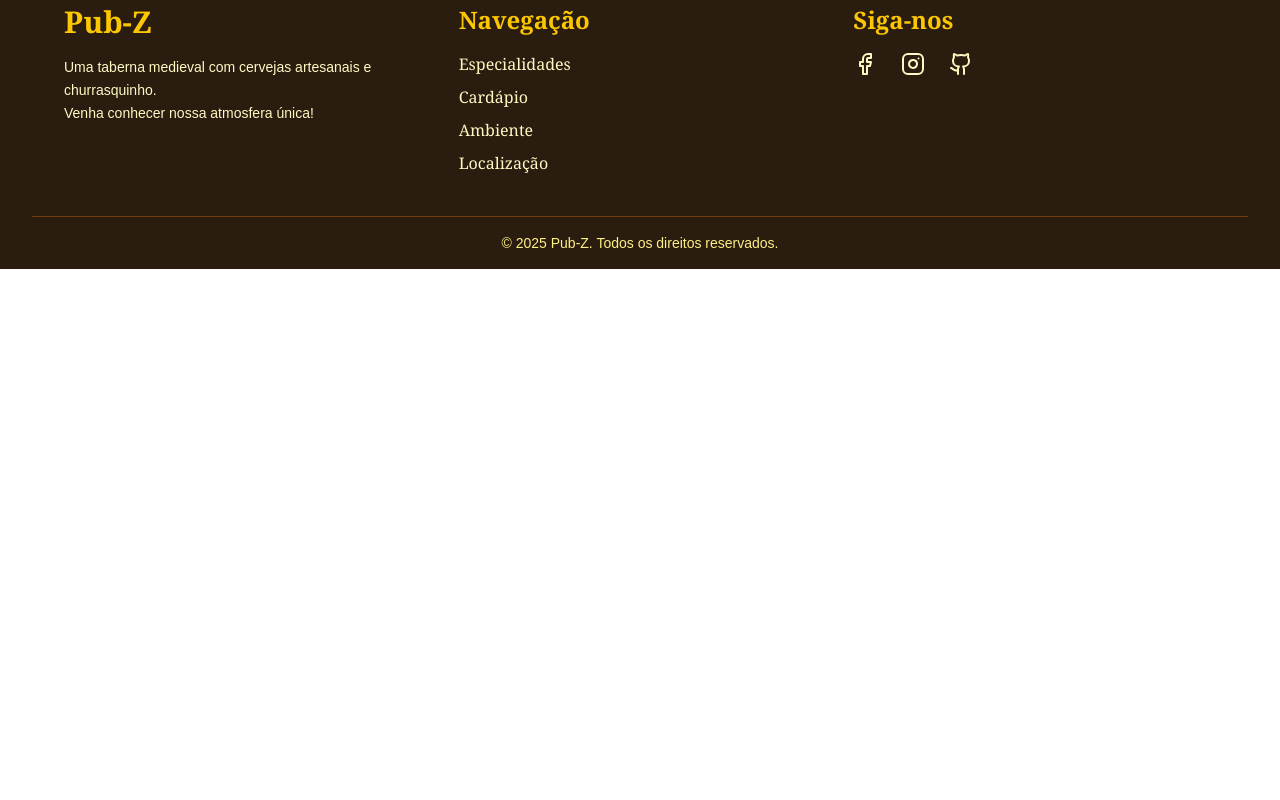
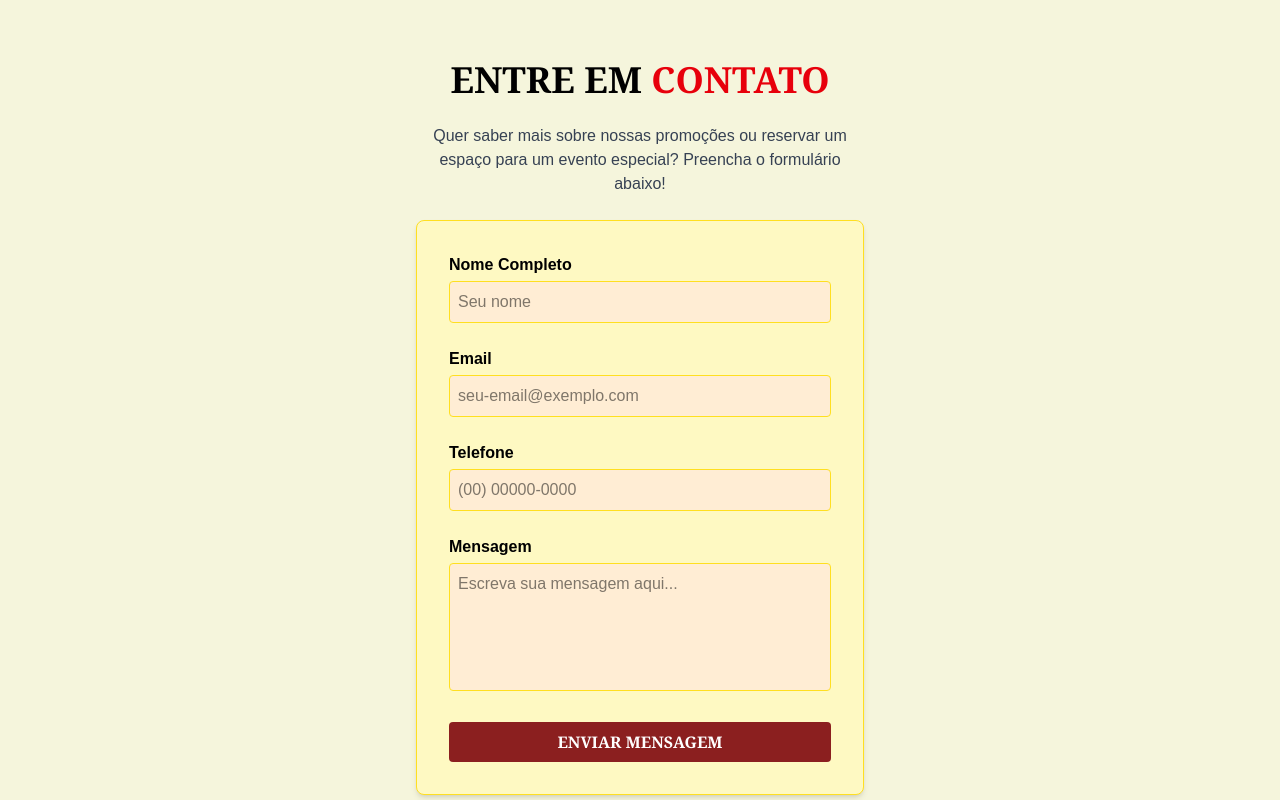
Before and after one commit to andre-0303/pubz, a Next.js app: page / in a window 1280 px wide. Shown: the part 3200-4000 px from the top of the page. Before the commit the page ends 3469 px from the top, so only its background shows below. Built offline with nearby package versions, Linux system fonts and the light colour scheme.

Commit message:
:sparkles: feat: Adiciona FormContato

```diff
--- a/src/app/page.tsx
+++ b/src/app/page.tsx
@@ -1,6 +1,7 @@
 import Ambiente from "@/components/Ambiente";
 import Banner from "@/components/Banner";
 import Cardapio from "@/components/Cardapio";
+import Contato from "@/components/Contato";
 import Especialidades from "@/components/Especialidades";
 import Localizacao from "@/components/Localizacao";
 
@@ -12,6 +13,7 @@ export default function Home() {
     <Cardapio/>
     <Ambiente/>
     <Localizacao/>
+    <Contato/>
     </>
   );
 }
--- /dev/null
+++ b/src/components/Contato.tsx
@@ -0,0 +1,11 @@
+import FormContato from "./FormContato";
+
+export default function Contato() {
+    return (
+        <>
+        <div className="px-4 py-4 min-h-[600px] flex justify-center items-center w-full bg-[#f5f5dc]">
+            <FormContato/>
+        </div>
+        </>
+    )
+}
--- /dev/null
+++ b/src/components/FormContato.tsx
@@ -0,0 +1,120 @@
+'use client';
+import { useState } from 'react';
+
+export default function ContatoForm() {
+  const [form, setForm] = useState({ nome: '', email: '', telefone: '', mensagem: '' });
+  const [showModal, setShowModal] = useState(false);
+
+  const handleChange = (e: React.ChangeEvent<HTMLInputElement | HTMLTextAreaElement>) => {
+    setForm({ ...form, [e.target.name]: e.target.value });
+  };
+
+  const handleSubmit = (e: React.FormEvent) => {
+    e.preventDefault();
+    setShowModal(true);
+    setForm({ nome: '', email: '', telefone: '', mensagem: '' });
+  };
+
+  return (
+    <>
+      <div className="flex flex-col items-center justify-center px-4 py-10">
+        <div className="max-w-md text-center mb-6">
+            <h1 className="text-3xl sm:text-4xl mb-6 font-serif font-semibold mt-4 uppercase text-center">Entre em <span className="text-red-600">Contato</span></h1>
+            <p className="text-gray-700">
+            Quer saber mais sobre nossas promoções ou reservar um espaço para um evento especial? Preencha o formulário abaixo!
+          </p>
+        </div>
+
+        <form
+          onSubmit={handleSubmit}
+          className="bg-yellow-100 border border-yellow-300 rounded-lg shadow-md p-8 w-full max-w-[500px] space-y-6"
+        >
+          <div>
+            <label htmlFor="nome" className="block font-semibold text-black mb-1">
+              Nome Completo
+            </label>
+            <input
+              id="nome"
+              type="text"
+              name="nome"
+              value={form.nome}
+              onChange={handleChange}
+              required
+              placeholder="Seu nome"
+              className="w-full p-2 rounded bg-orange-100 border border-yellow-300"
+            />
+          </div>
+
+          <div>
+            <label htmlFor="email" className="block font-semibold text-black mb-1">
+              Email
+            </label>
+            <input
+              id="email"
+              type="email"
+              name="email"
+              value={form.email}
+              onChange={handleChange}
+              required
+              placeholder="seu-email@exemplo.com"
+              className="w-full p-2 rounded bg-orange-100 border border-yellow-300"
+            />
+          </div>
+
+          <div>
+            <label htmlFor="telefone" className="block font-semibold text-black mb-1">
+              Telefone
+            </label>
+            <input
+              id="telefone"
+              type="text"
+              name="telefone"
+              value={form.telefone}
+              onChange={handleChange}
+              required
+              placeholder="(00) 00000-0000"
+              className="w-full p-2 rounded bg-orange-100 border border-yellow-300"
+            />
+          </div>
+
+          <div>
+            <label htmlFor="mensagem" className="block font-semibold text-black mb-1">
+              Mensagem
+            </label>
+            <textarea
+              id="mensagem"
+              name="mensagem"
+              value={form.mensagem}
+              onChange={handleChange}
+              required
+              placeholder="Escreva sua mensagem aqui..."
+              className="w-full p-2 rounded bg-orange-100 border border-yellow-300 h-32 resize-none"
+            />
+          </div>
+
+          <button
+            type="submit"
+            className="w-full bg-[#8b1f1f] text-white font-serif font-semibold py-2 rounded hover:bg-[#a42525] transition"
+          >
+            ENVIAR MENSAGEM
+          </button>
+        </form>
+      </div>
+
+      {showModal && (
+        <div className="fixed inset-0 bg-black bg-opacity-60 flex items-center justify-center z-50">
+          <div className="bg-white rounded-lg p-6 max-w-sm text-center shadow-xl">
+            <h2 className="text-2xl font-bold mb-2 text-[#8b1f1f]">Obrigado pelo contato!</h2>
+            <p className="text-gray-700">Recebemos sua mensagem e entraremos em contato em breve.</p>
+            <button
+              onClick={() => setShowModal(false)}
+              className="mt-6 bg-[#8b1f1f] hover:bg-[#a42525] text-white font-serif font-semibold py-2 px-4 rounded"
+            >
+              Fechar
+            </button>
+          </div>
+        </div>
+      )}
+    </>
+  );
+}
```
